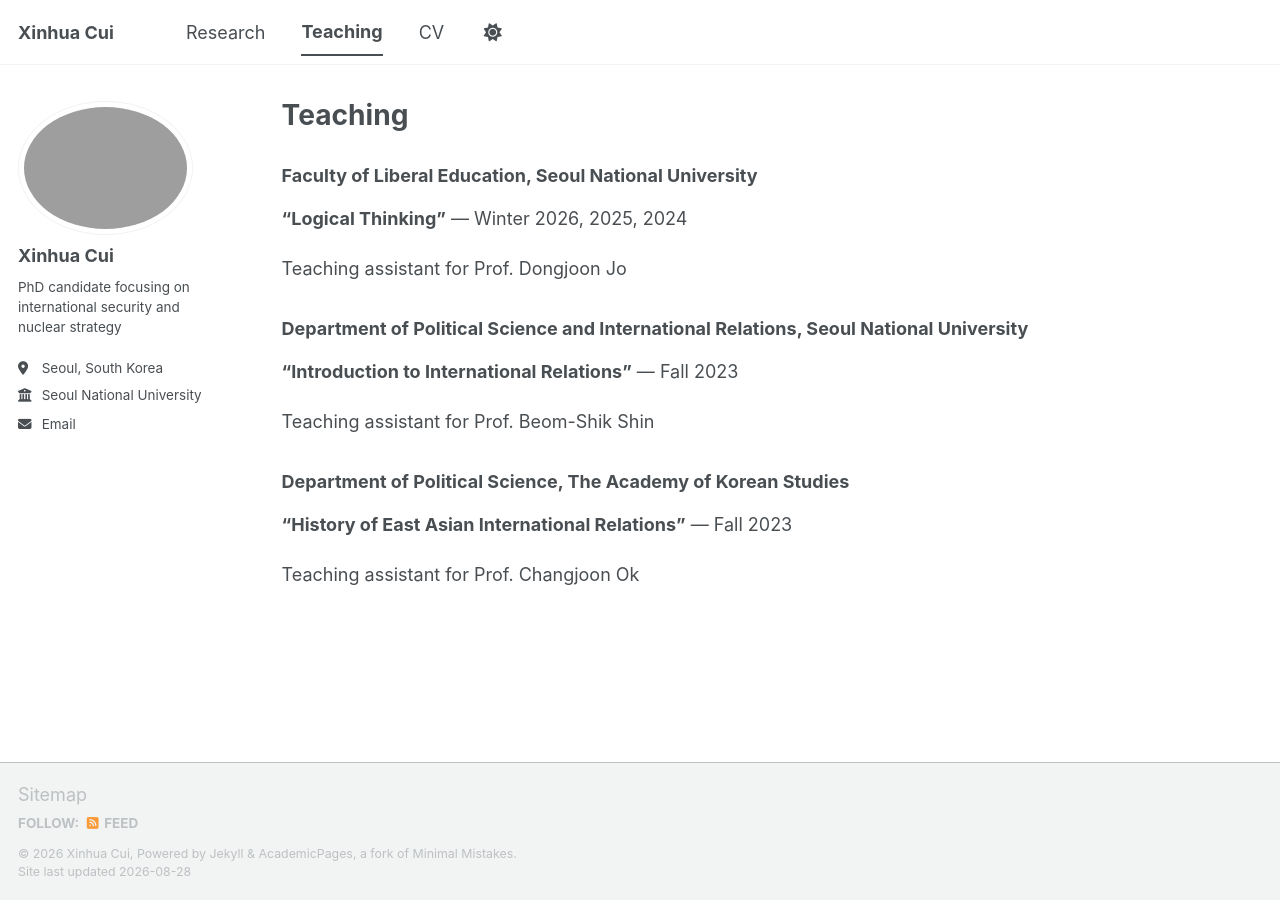
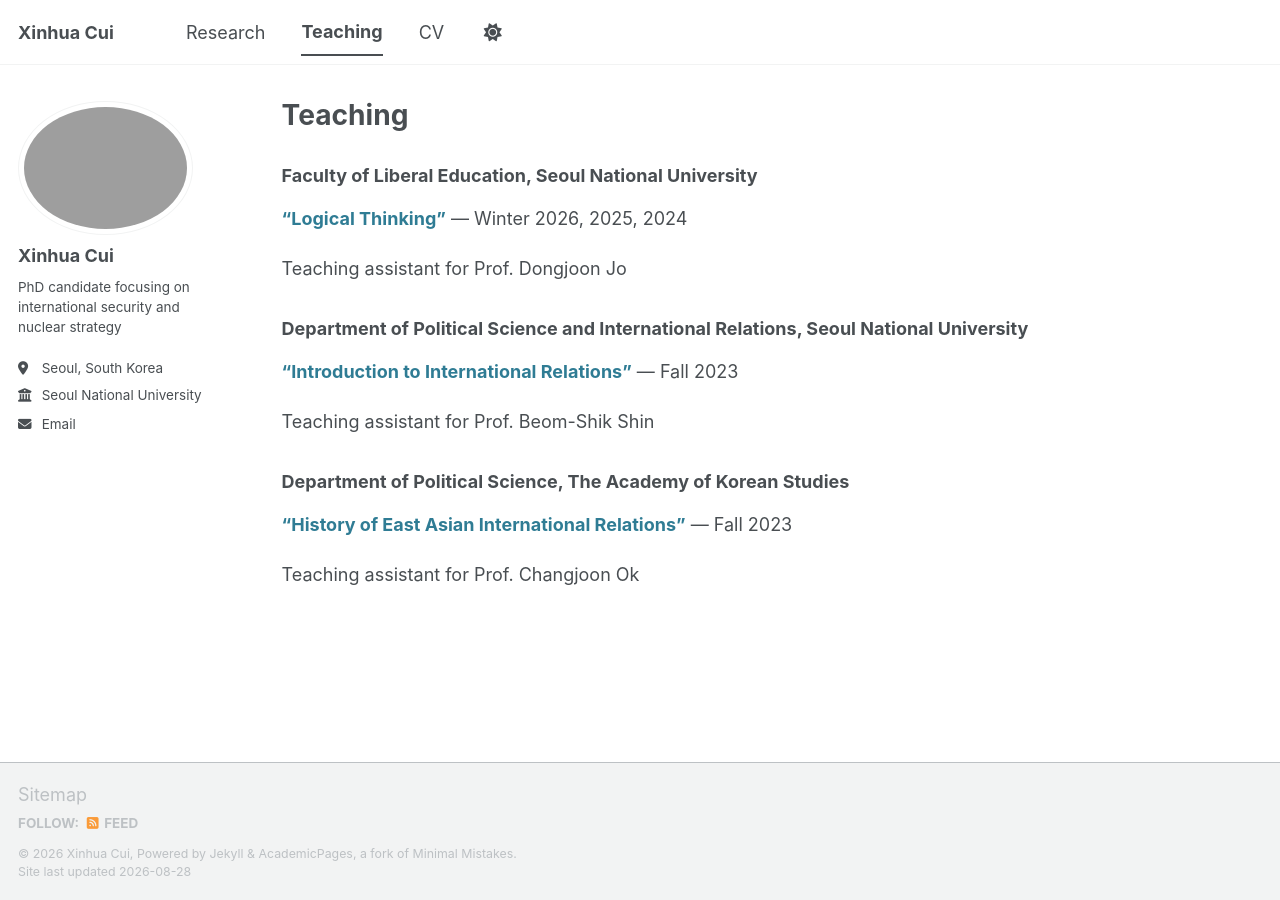
Before and after one commit to cuixinhua55/cuixinhua55.github.io, a Jekyll site: the page built from _pages/teaching.md, in a window 1280 px wide. Built offline with Jekyll 4.4.1, drawn with Linux system fonts in a browser that asks for light colours; a script bundle is joined from its source files by our own code; library files that are not in the unit come from our copies.

Commit message:
Update teaching.md

```diff
--- a/_pages/teaching.md
+++ b/_pages/teaching.md
@@ -7,18 +7,20 @@ author_profile: true
 
 ### Faculty of Liberal Education, Seoul National University
 
-**"Logical Thinking"** — Winter 2026, 2025, 2024
+**<span style="color: #2f7c94;">"Logical Thinking"</span>** — Winter 2026, 2025, 2024
 
 Teaching assistant for Prof. Dongjoon Jo
 
+
 ### Department of Political Science and International Relations, Seoul National University
 
-**"Introduction to International Relations"** — Fall 2023
+**<span style="color: #2f7c94;">"Introduction to International Relations"</span>** — Fall 2023
 
 Teaching assistant for Prof. Beom-Shik Shin
 
+
 ### Department of Political Science, The Academy of Korean Studies
 
-**"History of East Asian International Relations"** — Fall 2023
+**<span style="color: #2f7c94;">"History of East Asian International Relations"</span>** — Fall 2023
 
 Teaching assistant for Prof. Changjoon Ok
```
